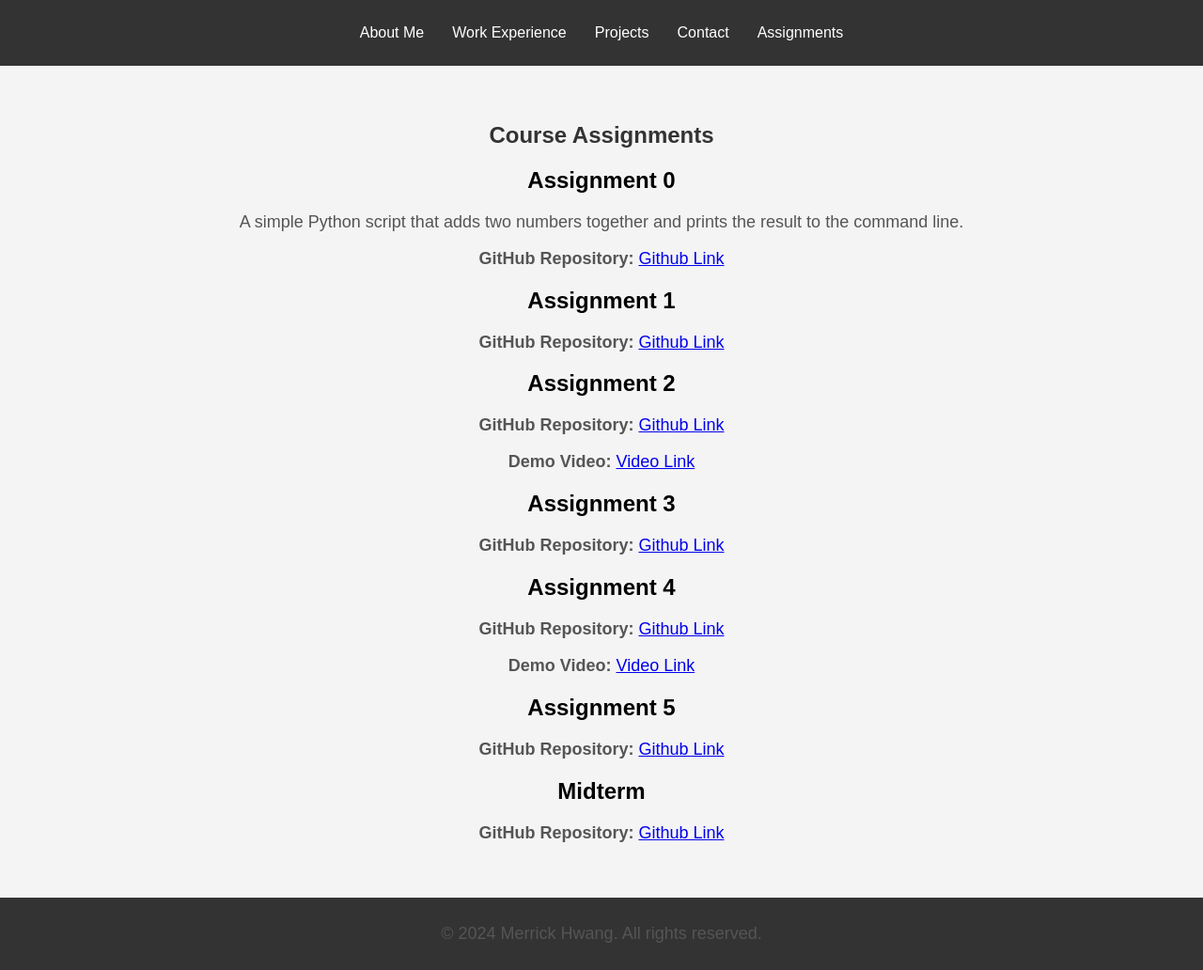
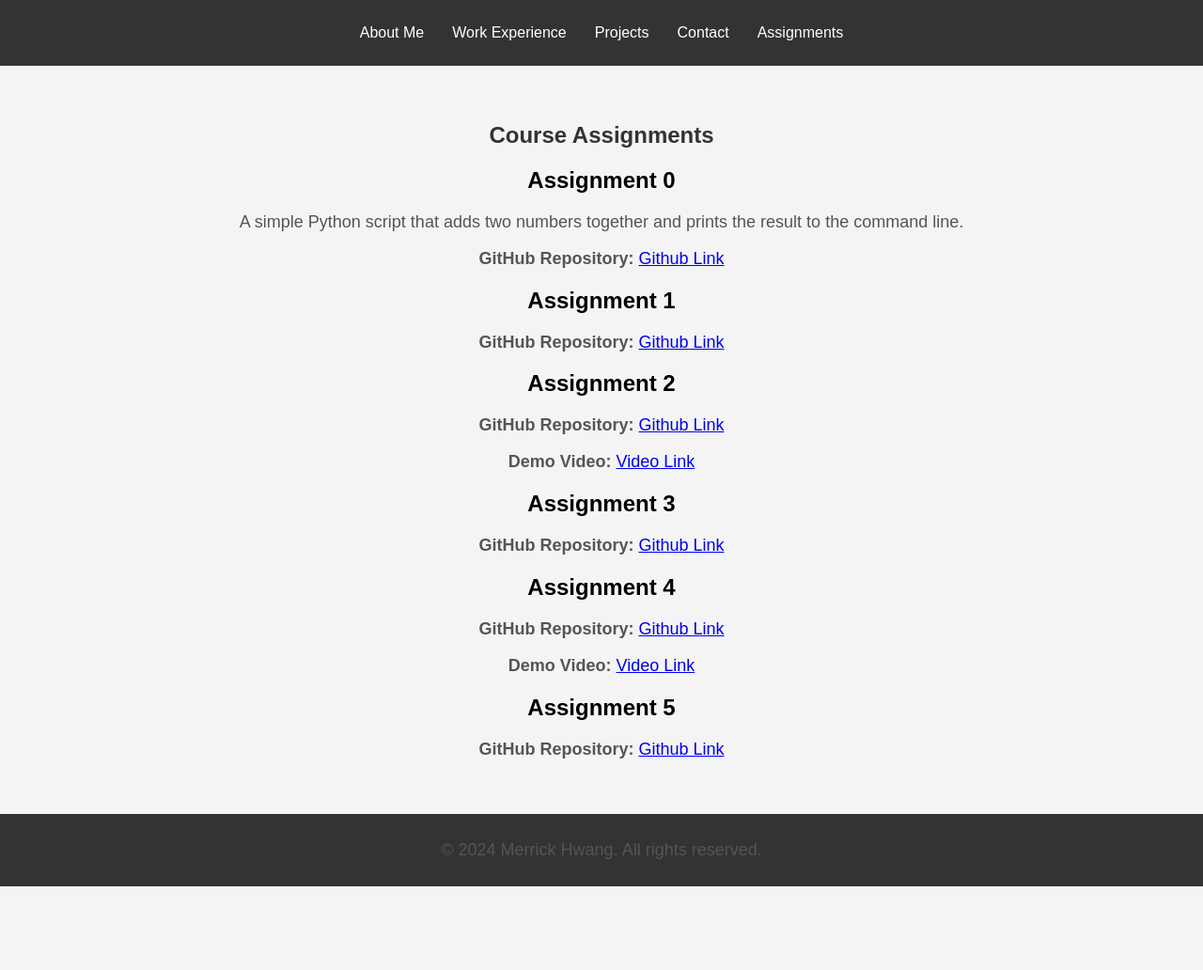
Before and after one commit to mhwang21/mhwang21.github.io, a plain HTML site: page assignments.html in a window 1280 px wide. Shown: the whole page at 94% size. After the commit the page ends 943 px from the top, so only its background shows below. Drawn offline with Linux system fonts and the light colour scheme.

Commit message:
delete midterm

```diff
--- a/assignments.html
+++ b/assignments.html
@@ -56,11 +56,6 @@
             <p><strong>GitHub Repository:</strong> <a href="https://github.com/mhwang21/merrickh-assignment-5" target="_blank">Github Link</a></p>
         </div>
 
-        <div class="assignment">
-            <h2>Midterm</h2>
-            <p><strong>GitHub Repository:</strong> <a href="https://github.com/mhwang21/merrickh-midterm" target="_blank">Github Link</a></p>
-        </div>
-
         <!-- Add more assignments here -->
 
     </section>
```
